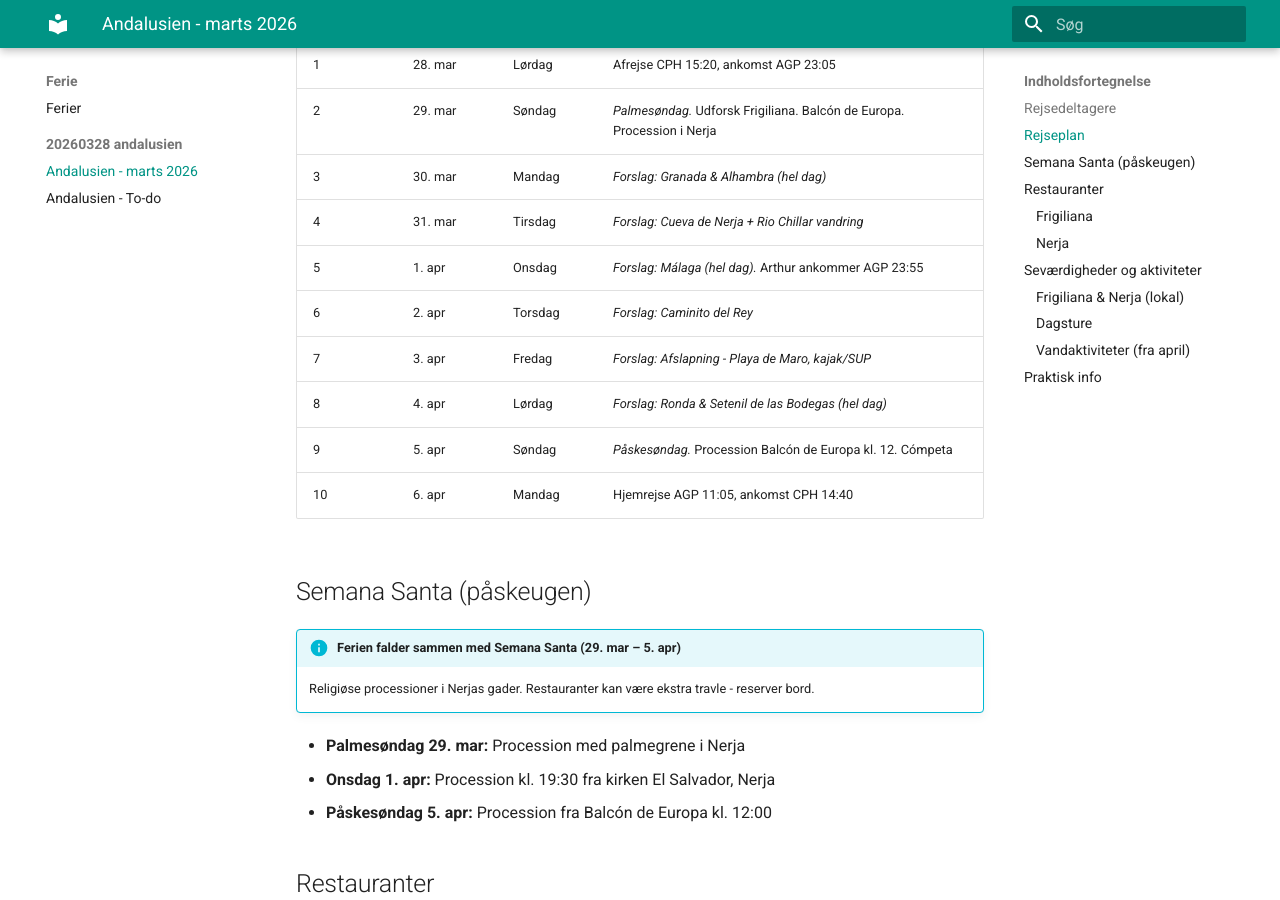
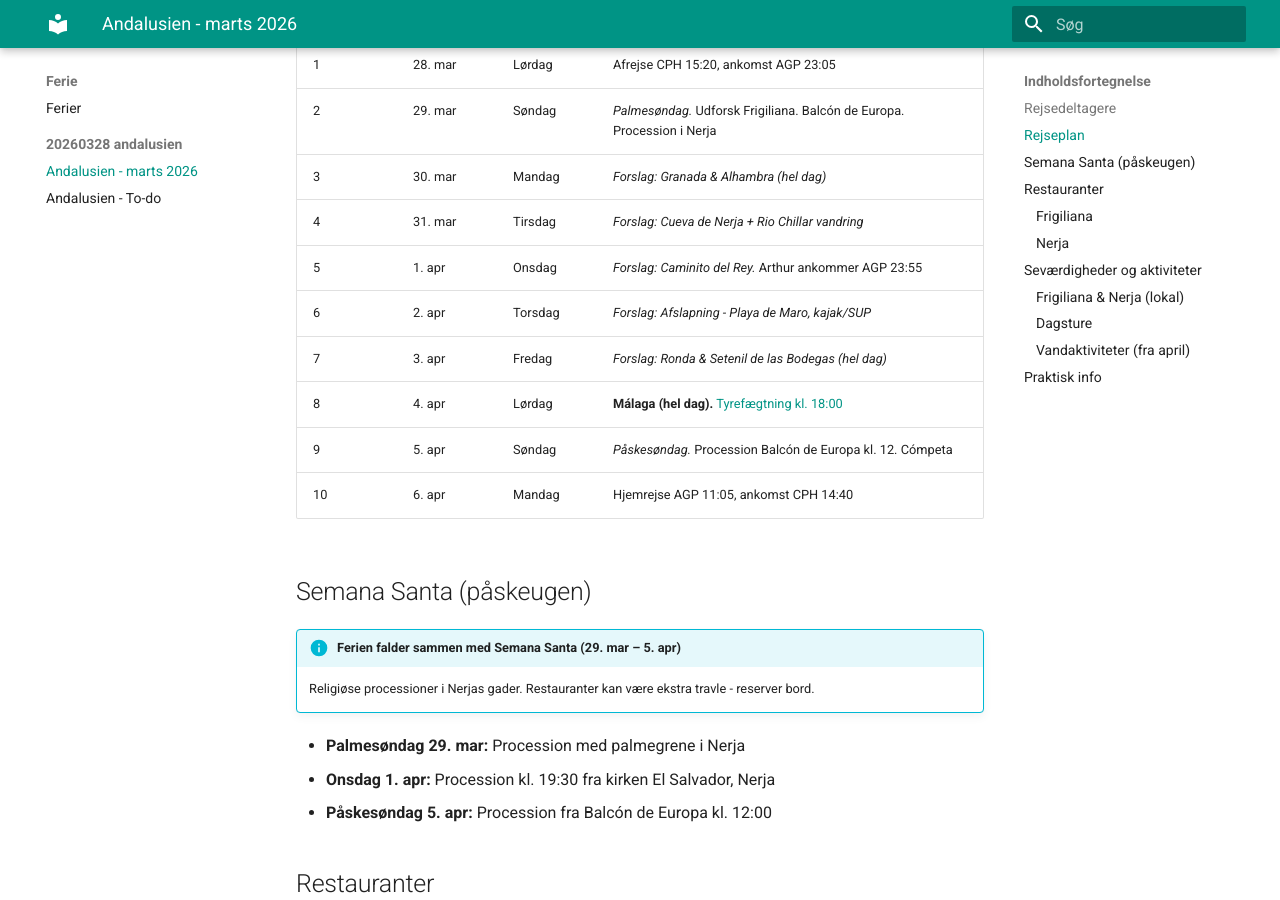
Before and after one commit to larsgam/Ferie, an MkDocs documentation site: the page built from docs/20260328-andalusien/index.md, in a window 1280 px wide and 900 px high, scrolled down 614 px. Built offline with MkDocs 1.6.1 and Material for MkDocs 9.7.7, drawn with Linux system fonts in a browser that asks for light colours.

Commit message:
Move Málaga to Apr 4 with bullfighting at 18:00, rearrange itinerary
Co-Authored-By: Claude Opus 4.6 <noreply@anthropic.com>

```diff
--- a/docs/20260328-andalusien/index.md
+++ b/docs/20260328-andalusien/index.md
@@ -18,10 +18,10 @@
 | 2 | 29. mar | Søndag | *Palmesøndag.* Udforsk Frigiliana. Balcón de Europa. Procession i Nerja |
 | 3 | 30. mar | Mandag | *Forslag: Granada & Alhambra (hel dag)* |
 | 4 | 31. mar | Tirsdag | *Forslag: Cueva de Nerja + Rio Chillar vandring* |
-| 5 | 1. apr | Onsdag | *Forslag: Málaga (hel dag).* Arthur ankommer AGP 23:55 |
-| 6 | 2. apr | Torsdag | *Forslag: Caminito del Rey* |
-| 7 | 3. apr | Fredag | *Forslag: Afslapning - Playa de Maro, kajak/SUP* |
-| 8 | 4. apr | Lørdag | *Forslag: Ronda & Setenil de las Bodegas (hel dag)* |
+| 5 | 1. apr | Onsdag | *Forslag: Caminito del Rey.* Arthur ankommer AGP 23:55 |
+| 6 | 2. apr | Torsdag | *Forslag: Afslapning - Playa de Maro, kajak/SUP* |
+| 7 | 3. apr | Fredag | *Forslag: Ronda & Setenil de las Bodegas (hel dag)* |
+| 8 | 4. apr | Lørdag | **Málaga (hel dag).** [Tyrefægtning kl. 18:00](https://plazadetoroslamalagueta.com/en/malaga-bullfight-tickets/) |
 | 9 | 5. apr | Søndag | *Påskesøndag.* Procession Balcón de Europa kl. 12. Cómpeta |
 | 10 | 6. apr | Mandag | Hjemrejse AGP 11:05, ankomst CPH 14:40 |
 
```
Also changed, not shown: docs/20260328-andalusien/todo.md (+1 -1 lines).
